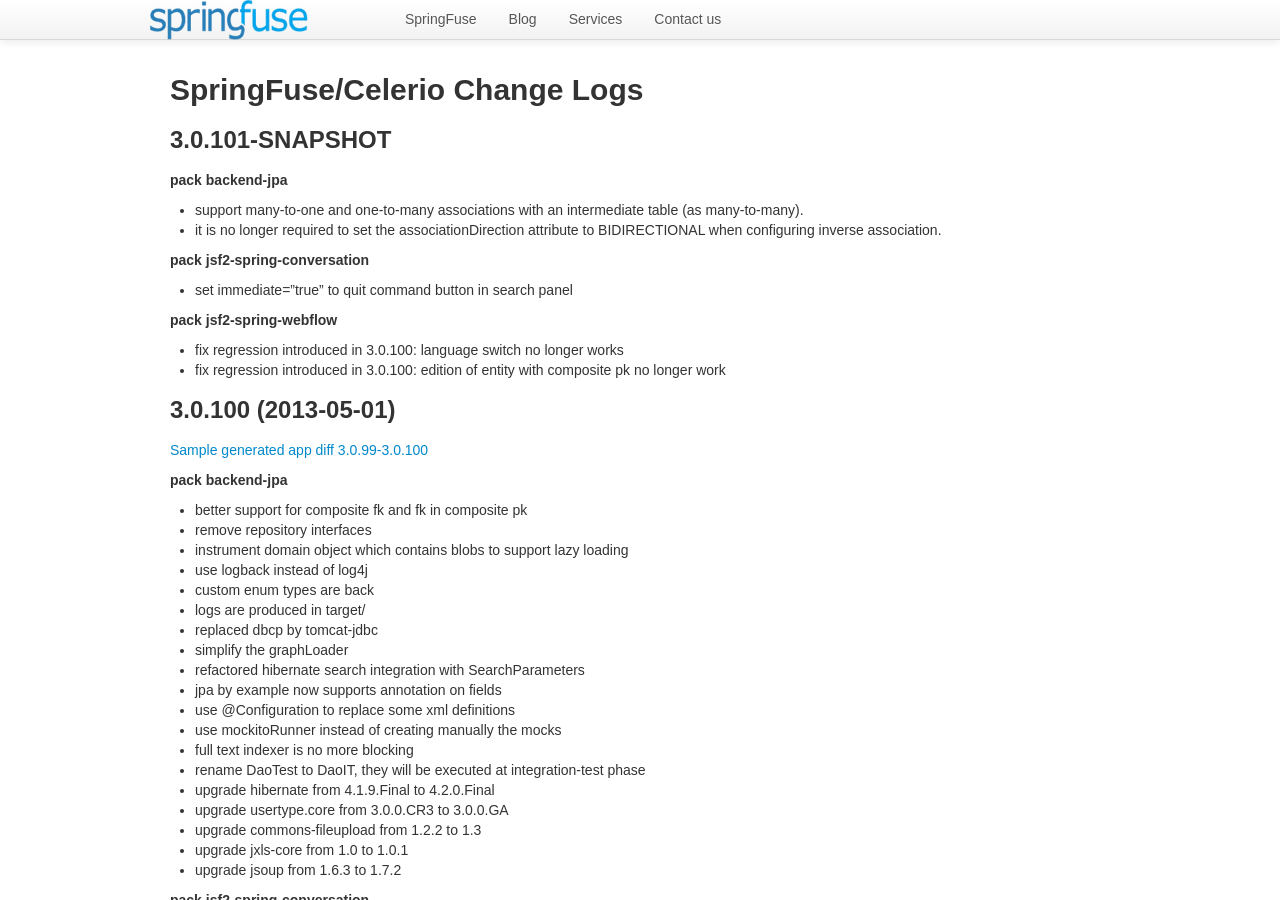
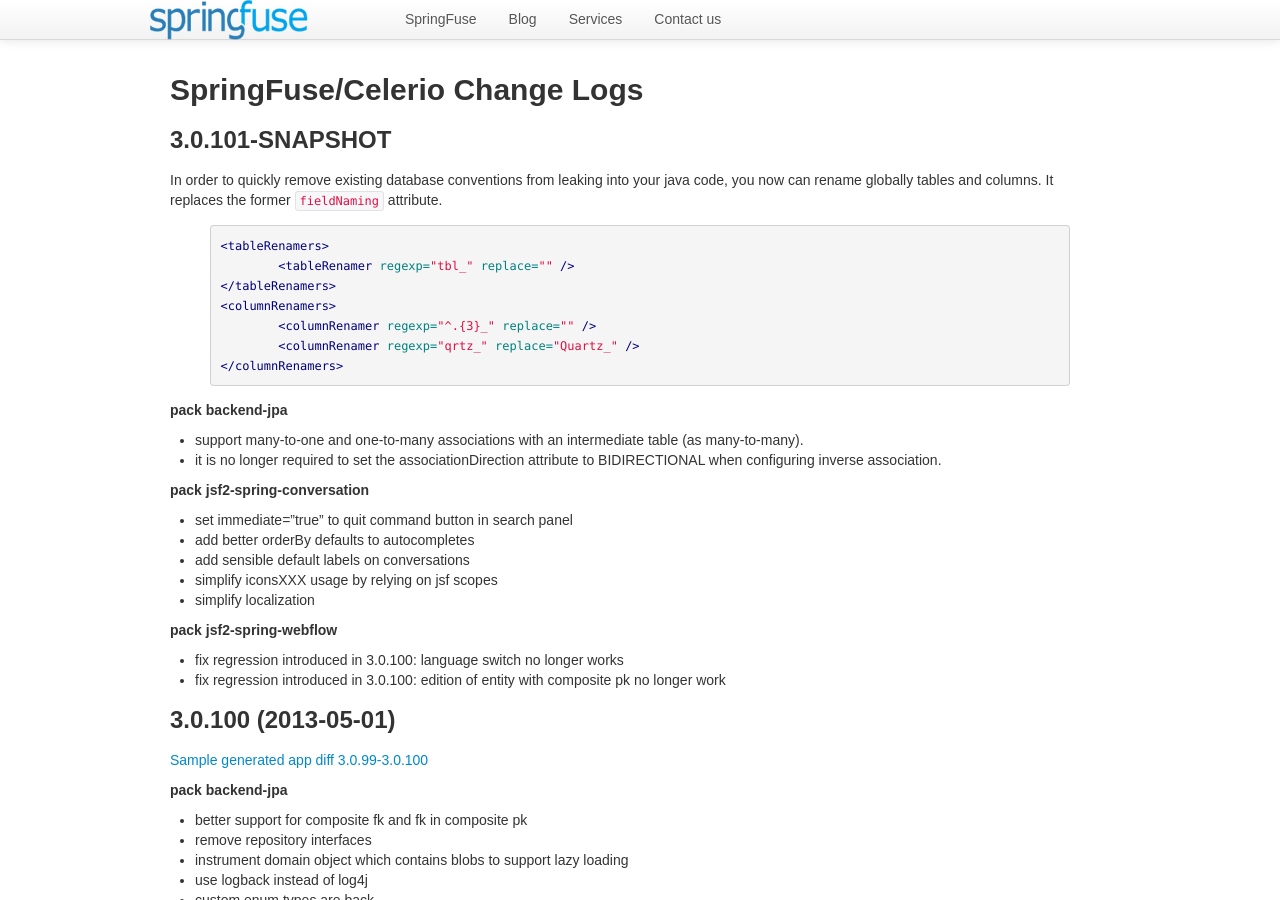
Before and after one commit to springfuse/springfuse.github.com, a Jekyll site: the page built from change-log.md, in a window 1280 px wide and 900 px high. Built offline with Jekyll 4.4.1, drawn with Linux system fonts in a browser that asks for light colours; Markdown is read by kramdown in place of the engine named in the settings; comment, search, counter and statistics services are not loaded.

Commit message:
renammer and sync

```diff
--- a/change-log.md
+++ b/change-log.md
@@ -8,12 +8,32 @@ title: Springfuse change log
 
 ### 3.0.101-SNAPSHOT
 
+In order to quickly remove existing database conventions from leaking into your java code, you now can rename globally tables and columns.
+It replaces the former `fieldNaming` attribute.
+
+{% highlight xml %}
+
+<tableRenamers>
+	<tableRenamer regexp="tbl_" replace="" />
+</tableRenamers>
+<columnRenamers>
+	<columnRenamer regexp="^.{3}_" replace="" />
+	<columnRenamer regexp="qrtz_" replace="Quartz_" />
+</columnRenamers>
+
+{% endhighlight %}
+
+
 ##### pack backend-jpa
 * support many-to-one and one-to-many associations with an intermediate table (as many-to-many).
 * it is no longer required to set the associationDirection attribute to BIDIRECTIONAL when configuring inverse association.
 
 ##### pack jsf2-spring-conversation
 * set immediate="true" to quit command button in search panel
+* add better orderBy defaults to autocompletes
+* add sensible default labels on conversations
+* simplify iconsXXX usage by relying on jsf scopes
+* simplify localization
 
 ##### pack jsf2-spring-webflow
 * fix regression introduced in 3.0.100: language switch no longer works
```
